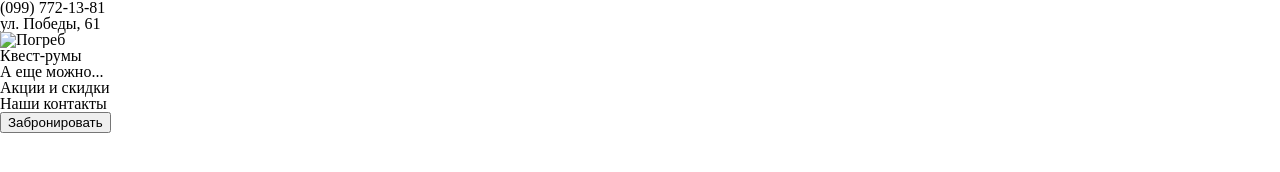
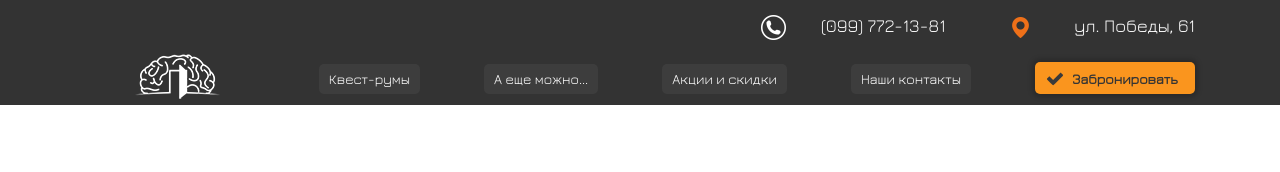
Before and after one commit to kateKordas/Pogreb, a plain HTML site: page index.html in a window 1280 px wide. Drawn offline with Linux system fonts and the light colour scheme.

Commit message:
add header

```diff
--- a/css/styles.scss
+++ b/css/styles.scss
@@ -0,0 +1,113 @@
+/*============================================================================*\
+    @@FONTS
+\*============================================================================*/
+
+@font-face {
+  font-family: "Jura-Regular";
+  src: url("../fonts/Jura-Regular.ttf");
+}
+
+/*============================================================================*\
+    @@COMMON PROPERTIES
+\*============================================================================*/
+
+* {
+  text-decoration: none;
+  outline: none;
+  box-sizing: border-box;
+}
+
+/*============================================================================*\
+    @@HEADER
+\*============================================================================*/
+
+header {
+  padding: 15px 85px;
+  width: 100vw;
+  height: 105px;
+  background: rgb(51,51,51);
+  font-family: "Jura-Regular", sans-serif;
+}
+
+.header__contacts {
+  text-align: right;
+  font-size: 18px;
+  color: #ffffff;
+
+  & .contacts__phone {
+    display: inline-block;
+    margin: 0 60px 0 0;
+    padding: 2px 0;
+    width: 185px;
+    height: 35px;
+    background: url("../img/b-jumbotron/icon-phone.png") no-repeat;
+  }
+
+  & .contacts__address {
+    display: inline-block;
+    width: 185px;
+    height: 35px;
+    background: url("../img/b-jumbotron/icon-address.png") no-repeat;
+  }
+}
+
+.logo {
+  display: inline-block;
+  margin: 0 50px;
+}
+
+.nav-bar {
+  display: inline-block;
+  margin: 5px 0;
+  float: right;
+
+
+  & .nav-bar__list {
+    display: inline-block;
+
+    & .nav-bar__item {
+      display: inline-block;
+      margin: 5px 30px;
+      padding: 8px 10px;
+      border-radius: 5px;
+      background: rgba(255,255,255,.05);
+      font-size: 14px;
+      color: #ffffff;
+      cursor: pointer;
+
+      &:hover {
+        background: rgba(255,255,255,.2);
+      }
+    }
+  }
+
+  & .order {
+    display: inline-block;
+    margin: 5px 0 5px 30px;
+    width: 160px;
+    height: 32px;
+    border: none;
+    border-radius: 5px;
+    background: rgb(250,149,30) url("../img/check.svg") no-repeat 12px 9px /10%;
+    text-indent: 20px;
+    font-family: "Jura-Regular", sans-serif;
+    font-size: 14px;
+    font-weight: bold;
+    color: #353535;
+    cursor: pointer;
+    box-shadow: 0 0 5px 3px rgba(0,0,0,.2);
+
+    &:hover {
+      background: rgb(247,194,5) url("../img/check.svg") no-repeat 12px 9px /10%;
+    }
+    &:active {
+      transform: scale(.99);
+      box-shadow: inset 0 0 5px rgba(0,0,0,.2);
+    }
+  }
+}
+
+
+/*============================================================================*\
+    @@JUMBOTRON
+\*============================================================================*/
--- a/index.html
+++ b/index.html
@@ -16,7 +16,7 @@
       <p class="contacts__address">ул. Победы, 61</p>
     </div>
 
-    <img src="" alt="Погреб" class="logo">
+    <img src="./img/logo-white-sm.png" alt="Погреб" class="logo">
     <div class="nav-bar">
       <ul class="nav-bar__list">
         <li class="nav-bar__item">Квест-румы</li>
```
Also changed, not shown: css/styles.css, img/favicon.png, img/logo-white-sm.png (added).
